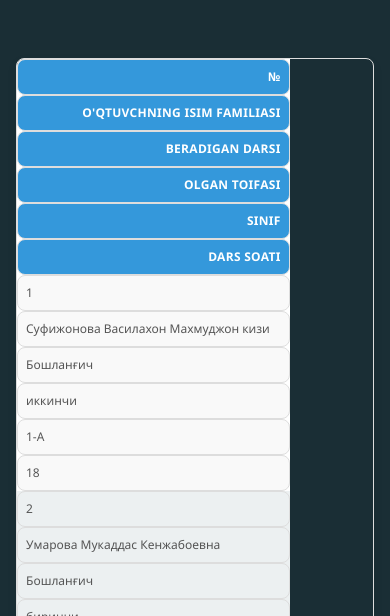
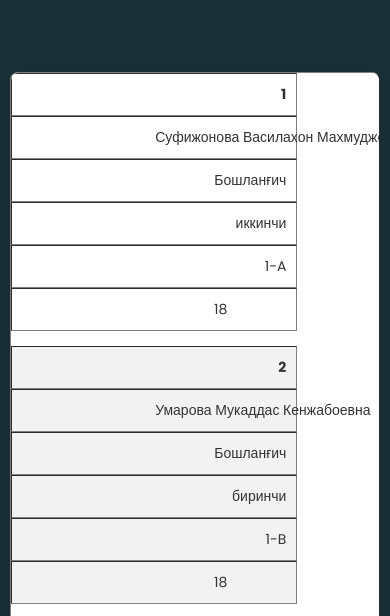
Before and after one commit to OgabekHaliljanov/maktab, a plain HTML site: page jadval.html in a window 390 px wide. Shown: the part 435-1051 px from the top of the page. Drawn offline with nearby package versions, Linux system fonts and the light colour scheme.

Commit message:
first commit

```diff
--- a/css/jadva.css
+++ b/css/jadva.css
@@ -1,143 +1,75 @@
-/* General table styling */
+.table-container {
+  width: 95%;
+  max-width: 1200px;
+  overflow-x: auto;
+  background: #ffffff;
+  padding: 20px;
+  border-radius: 12px;
+  box-shadow: 0 4px 6px rgba(0, 0, 0, 0.1);
+}
+
 table {
   width: 100%;
   border-collapse: collapse;
-    font-family: 'Segoe UI', Tahoma, Geneva, Verdana, sans-serif;
-    box-shadow: 0 4px 8px rgba(0, 0, 0, 0.1);
-    border-radius: 8px;
-    overflow: hidden;
-    margin: 20px 0;
 }
 
-  /* Table header */
-  th {
-    background-color: #3498db;
-    color: white;
-    padding: 12px 16px;
+thead {
+  background-color: #4caf50;
+  color: #ffffff;
+}
+
+thead th {
+  padding: 12px;
   text-align: left;
   font-size: 16px;
-    letter-spacing: 0.5px;
-    text-transform: uppercase;
 }
 
-  /* Table rows */
-  tr:nth-child(even) {
-    background-color: #ecf0f1;
-  }
-
-  tr:nth-child(odd) {
-    background-color: #ffffff;
-  }
-
-  /* Hover effect on rows */
-  tr:hover {
-    background-color: #d6eaf8;
-    transform: scale(1.02);
-    transition: all 0.3s ease-in-out;
-  }
-
-  /* Table cells */
-  td {
-    padding: 12px 16px;
-    text-align: left;
-    font-size: 14px;
-    border-bottom: 1px solid #ddd;
-  }
-
-  /* Table borders and rounded corners */
-  table, th, td {
-    border: 1px solid #ddd;
-    border-radius: 8px;
-  }
-
-  /* Zebra striping effect */
-  tr:nth-child(odd) td {
+tbody tr:nth-child(even) {
   background-color: #f9f9f9;
 }
 
-  /* Table caption styling */
-  caption {
-    font-size: 24px;
+tbody tr:hover {
+  background-color: #e0f7fa;
+  cursor: pointer;
+}
+
+tbody td {
+  padding: 10px;
+  font-size: 14px;
+  color: #333333;
+}
+
+tbody td:first-child {
   font-weight: bold;
-    color: #333;
-    padding: 12px 16px;
-    background-color: #3498db;
-    color: white;
+}
+
+tbody td:last-child {
   text-align: center;
 }
 
-  /* Cell text formatting for better readability */
-  td {
-    color: #555;
-    font-weight: 400;
+@media screen and (max-width: 768px) {
+  thead {
+      display: none;
   }
 
-  /* Add a subtle shadow on the table */
-  table {
-    box-shadow: 0 4px 12px rgba(0, 0, 0, 0.05);
+  tbody tr {
+      display: block;
+      margin-bottom: 15px;
   }
 
-  /* Add a smooth transition effect to the hover state */
-  tr {
-    transition: background-color 0.3s ease-in-out, transform 0.3s ease-in-out;
+  tbody td {
+      display: block;
+      text-align: right;
+      padding-left: 50%;
+      position: relative;
   }
 
-  /* Hover effect on cells */
-  td:hover {
-    background-color: #f0f8ff;
-  }
-
-  /* Mobile responsiveness - Small screens */
-  @media screen and (max-width: 768px) {
-    /* Make the table scrollable */
-    table {
-      width: 100%;
-      display: block;
-      overflow-x: auto;
-      white-space: nowrap;
-    }
-
-    /* Adjust the padding in the table for smaller screens */
-    th, td {
-      padding: 8px 10px;
-      font-size: 12px;
-    }
-
-    /* Make header text smaller on mobile */
-    th {
-      font-size: 14px;
+  tbody td:before {
+      content: attr(data-label);
+      position: absolute;
+      left: 10px;
+      font-weight: bold;
+      text-align: left;
+      color: #4caf50;
   }
 }
-
-  /* Extra small devices (phones, 480px or smaller) */
-  @media screen and (max-width: 480px) {
-    /* Stack table rows vertically */
-    table {
-      display: block;
-    }
-
-    th, td {
-      display: block;
-      text-align: right;
-      padding: 8px;
-      border-bottom: 1px solid #ddd;
-    }
-
-    /* Adjust the header for readability */
-    th {
-      font-size: 12px;
-      background-color: #3498db;
-      color: white;
-      text-transform: uppercase;
-      letter-spacing: 0.3px;
-    }
-
-    td {
-      text-align: left;
-    }
-
-    /* Add spacing between table data for small screens */
-    tr {
-      margin-bottom: 10px;
-    }
-  }
--- a/jadval.html
+++ b/jadval.html
@@ -23,7 +23,77 @@
   <!-- responsive style -->
   <link href="css/responsive.css" rel="stylesheet" />
   <link href="css/jadva.css" rel="stylesheet" />
+  <style>
+        .container {
+      max-width: 1200px;
+      margin: 20px auto;
+      padding: 10px;
+    }
 
+    table {
+      width: 100%;
+      border-collapse: collapse;
+      margin: 20px 0;
+      background-color: #fff;
+      box-shadow: 0 4px 6px rgba(0, 0, 0, 0.1);
+      border-radius: 8px;
+      overflow: hidden;
+    }
+
+    thead {
+      background-color: #4CAF50;
+      color: white;
+    }
+
+    th, td {
+      padding: 12px;
+      text-align: left;
+    }
+
+    th {
+      font-size: 1rem;
+      font-weight: bold;
+      text-transform: uppercase;
+    }
+
+    tbody tr:nth-child(even) {
+      background-color: #f2f2f2;
+    }
+
+    tbody tr:hover {
+      background-color: #eaf6ea;
+    }
+
+    td {
+      font-size: 0.9rem;
+    }
+
+    @media (max-width: 768px) {
+      table {
+        font-size: 0.8rem;
+      }
+
+      th, td {
+        padding: 8px;
+      }
+
+      thead {
+        font-size: 0.9rem;
+      }
+    }
+
+    @media (max-width: 480px) {
+      table {
+        display: block;
+        overflow-x: auto;
+        white-space: nowrap;
+      }
+
+      th, td {
+        text-align: center;
+      }
+    }
+  </style>
 </head>
 
 <body class="sub_page">
```
Also changed, not shown: index.html (+1 -8 lines). Lines whose indentation alone changed are shown as unchanged.
